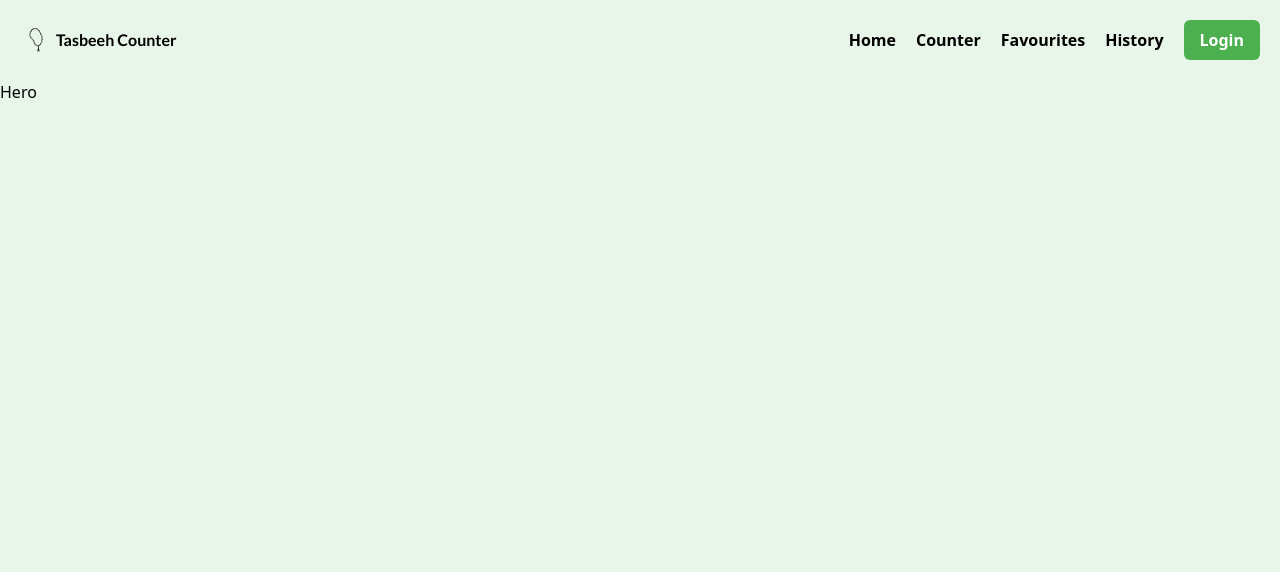
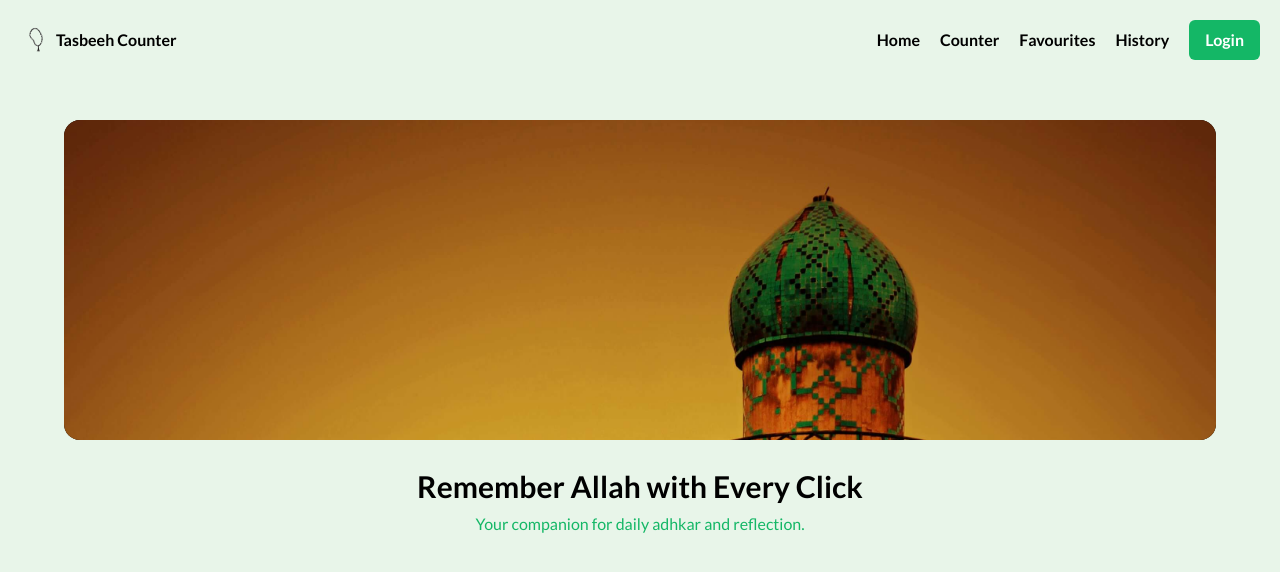
Before and after one commit to subomi1/Tasbeeh_counter_js, a React (Vite) app: page / in a window 1280 px wide. Shown: the top 572 px of the page. Built offline with nearby package versions, Linux system fonts and the light colour scheme.

Commit message:
added a hero section

```diff
--- a/src/components/Hero.jsx
+++ b/src/components/Hero.jsx
@@ -1,7 +1,23 @@
+import HeroImg from "../assets/hero.jpg";
+
 export default function Hero() {
-    return(
-        <section>
-            <h1>Hero</h1>
-        </section>
-    )
+  return (
+    // <section className="flex justify-center mt-20">
+    //     <div className="w-4xl bg-black h-64 rounded-2xl">
+    //         <img src={HeroImg} alt="" className='w-full h-full object-cover rounded-2xl object-top'/>
+    //     </div>
+    // </section>
+
+    <section className="flex flex-col items-center justify-center mt-10 px-4">
+      <div className="w-full max-w-6xl bg-black h-64 sm:h-72 md:h-80 lg:h-80 rounded-2xl overflow-hidden">
+        <img
+          src={HeroImg}
+          alt="Hero"
+          className="w-full h-full object-cover object-top"
+        />
+      </div>
+      <h1 className="font-bold mt-7 text-3xl lato">Remember Allah with Every Click</h1>
+      <p className="mt-2 text-[#14b766] lato">Your companion for daily adhkar and reflection.</p>
+    </section>
+  );
 }
--- a/src/components/Navbar.jsx
+++ b/src/components/Navbar.jsx
@@ -26,11 +26,11 @@ export default function Navbar() {
             </div>
             {click ? <img src={exitIcon} alt="" onClick={handleClick} className='w-7 sm:hidden'/> : <img src={hamIcon} alt="" onClick={handleClick} className='w-7 sm:hidden'/>}
             <div className={cssClass}>
-                <NavLink className='font-semibold'>Home</NavLink>
-                <NavLink className='font-semibold'>Counter</NavLink>
-                <NavLink className='font-semibold'>Favourites</NavLink>
-                <NavLink className='font-semibold'>History</NavLink>
-                <NavLink className="bg-[#4CAF50] px-4 py-2 rounded-md text-white flex text-center font-semibold">Login</NavLink>
+                <NavLink className='font-semibold lato'>Home</NavLink>
+                <NavLink className='font-semibold lato'>Counter</NavLink>
+                <NavLink className='font-semibold lato'>Favourites</NavLink>
+                <NavLink className='font-semibold lato'>History</NavLink>
+                <NavLink className="bg-[#14b766] px-4 py-2 rounded-md text-white flex text-center font-semibold lato">Login</NavLink>
             </div>
         </nav>
     );
```
Also changed, not shown: src/assets/hero.jpg (renamed from src/assets/hasan-almasi-6M3_19hsDaw-unsplash (1).jpg).
